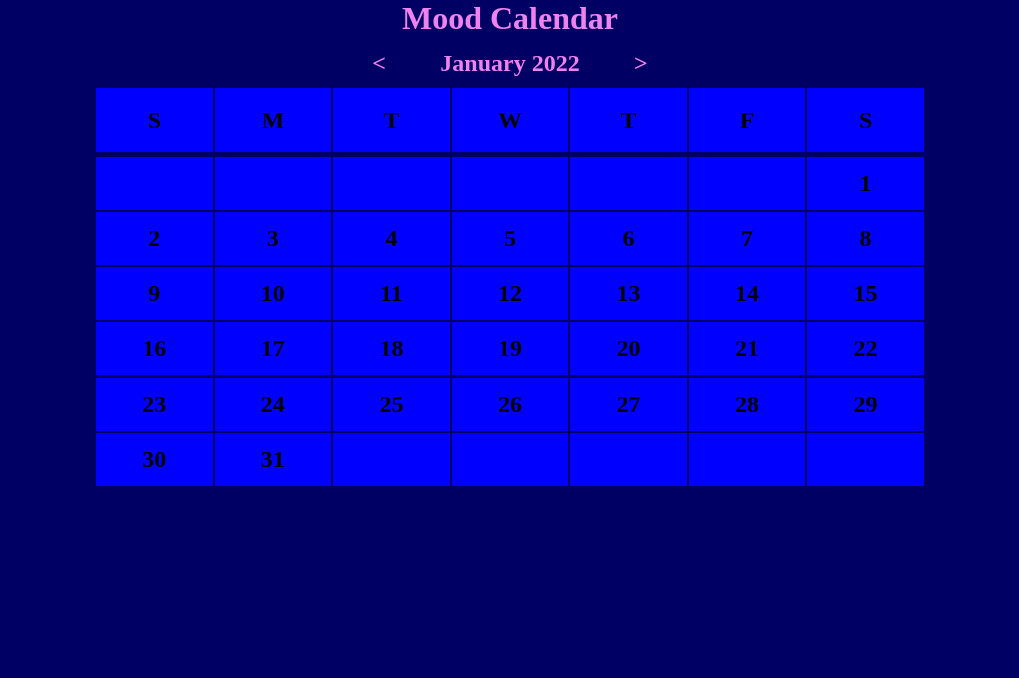
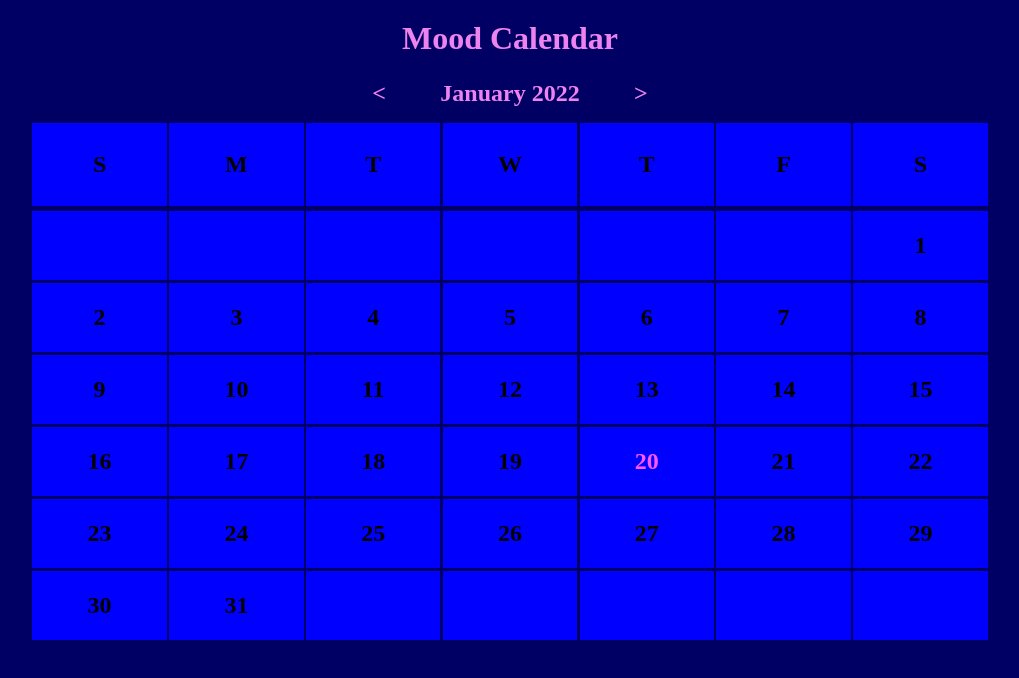
Before and after one commit to Matthew-Sudekum/Mood-Calendar, an Angular app: page /calendar in a window 1280 px wide. Shown: the top 678 px of the page, without its empty margins (130-1149 px from the left). Built offline with nearby package versions, Linux system fonts and the light colour scheme.

Commit message:
Added moods(except for functionality); Continued to add/edit styling

```diff
--- a/src/app/calendar/calendar.component.css
+++ b/src/app/calendar/calendar.component.css
@@ -1,47 +1,53 @@
-div {
-    width: 100%;
-    height: 100%;
-}
-h1 {
-    height: 50px;
-    color: violet;
-}
-div#top {
-    margin-bottom: 10px;
-    height: 28px;
-    width: 30%;
-}
-#top > h2 {
-    color: violet;
-}
-#chevron {
-    width: 25px;
-}
-#chevron:hover {
-    color: rgb(255, 205, 255);
-    cursor: pointer;
-}
 .flex-container {
     justify-content: center;
     display: flex;
     flex-wrap: wrap;
 }
+
 .flex-center {
     margin: auto;
     align-self: center;
     text-align: center;
 }
+
+h1 {
+    padding-top: 20px;
+    height: 50px;
+    color: violet;
+}
+
+div#top {
+    margin: 10px auto 15px;
+    height: 28px;
+    width: 30%;
+}
+
+#top > h2 {
+    color: violet;
+}
+
+#chevron {
+    width: 25px;
+}
+
+#chevron:hover {
+    color: rgb(255, 205, 255);
+    cursor: pointer;
+}
+
 .calendar {
-    width: 65%;
-    height: 50%;
+    width: 75%;
+    height: 65%;
 
 }
+
 .flex-flow {
     display: flex;
     flex-direction: row;
     flex-wrap: wrap;
     justify-content: space-evenly;
 }
+
 #dayTitles {
     height: 16%;
 }
@@ -81,3 +87,7 @@ div#top {
     background-color: rgb(0, 0, 190);
     cursor: pointer;
 }
+
+.today {
+    color: hsl(300, 100%, 67%)
+}
--- a/src/app/calendar/calendar.component.html
+++ b/src/app/calendar/calendar.component.html
@@ -15,9 +15,19 @@
         <div><h2>S</h2></div>
     </div>
     <div id="days" class="flex-flow">
-        <app-mood *ngIf="displayMoodSelect" [display]=displayMoodSelect (displayChanged)="displayChangedHandler($event)"></app-mood>
+        <app-mood
+            *ngIf="displayMoods"
+            [display]=displayMoods (displayChanged)="displayChangedHandler($event)"
+            [dayNumber]="currentDay"
+        >
+        </app-mood>
         <div *ngFor="let day of days; let i = index" [style.height]="shortMonth ? '19%' : '16%'">
-            <h2 [className]="days[i].innerText != '' ? 'select' : ''" (click)="displayMoods(i)">{{ days[i].innerText }}</h2>
+            <h2
+                [ngClass]="classSetting(i)"
+                (click)="displayDayMoods(i)"
+            >
+                {{ days[i].innerText }}
+            </h2>
         </div>
 
     </div>
--- a/src/app/calendar/calendar.component.ts
+++ b/src/app/calendar/calendar.component.ts
@@ -18,26 +18,17 @@ export class CalendarComponent implements OnInit {
   monthName = this.today.toLocaleString("default", { month:"long" });
   shortMonth: boolean = false;
 
-  @Input() displayMoodSelect: boolean = false;
-
-  displayMoods(int: number){
-    if(this.days[int].innerText != '') {
-      console.log(int + ", " + this.days[int].innerText);
-      this.displayMoodSelect = true;
-    }
-    else {
-      console.log(int);
-    }
-  }
-  displayChangedHandler(val: boolean){
-    this.displayMoodSelect = val;
-  }
+  @Input() displayMoods: boolean = false;
+  currentDay: Date;
 
   constructor() { }
 
   ngOnInit(): void {
     this.createDays();
   }
+
+
+  //Calendar Building
 
   createDays() {
     let el;
@@ -62,6 +53,8 @@ export class CalendarComponent implements OnInit {
         if(i >= this.firstDayOfMonth && i < this.lastDayOfMonth.getDate() + this.firstDayOfMonth){
           let text = i - this.firstDayOfMonth + 1;
           el.innerText = text.toString();
+          if(i == this.today.getDate() + this.firstDayOfMonth)
+            el.classList.add("today");
         }
         this.days.push(el);
       }
@@ -105,4 +98,34 @@ export class CalendarComponent implements OnInit {
     this.lastDayOfMonth = new Date(this.currentYear, this.currentMonth + 1, 0);
     this.monthName = new Date(this.currentYear, this.currentMonth, 1).toLocaleString("default", { month:"long" });
   }
+
+  classSetting(day: number) {
+    if(this.days[day].innerText != '') {
+      if(this.currentMonth == this.today.getMonth() && this.days[day].innerText == this.today.getDate())
+        return 'select today';
+      else
+        return 'select';
+    }
+    else {
+      return '';
+    }
+  }
+
+
+  //Component Sharing
+
+  displayDayMoods(int: number){
+    if(this.days[int].innerText != '') {
+      this.displayMoods = true;
+      this.currentDay = new Date(this.currentYear, this.currentMonth, this.days[int].innerText);
+      console.log(this.currentDay);
+    }
+    else {
+      console.log(int);
+    }
+  }
+
+  displayChangedHandler(val: boolean){
+    this.displayMoods = val;
+  }
 }
--- a/src/app/mood/mood.component.css
+++ b/src/app/mood/mood.component.css
@@ -1,25 +1,90 @@
 .dreadful {
-    background-color: red;
+    background-color: hsl(0, 100%, 32%);
 }
 
 .bad {
-    background-color: orange;
+    background-color: hsl(39, 100%, 40%);
 }
 
-.neutral {
-    background-color: darkgrey;
+.fine {
+    background-color: hsl(0, 0%, 50%);
 }
 
 .good {
-    background-color: yellow;
+    background-color: hsl(60, 100%, 33%);
 }
 
 .great {
-    background-color: green;
+    background-color: hsl(120, 100%, 17%);
 }
 
-div {
+#display {
     position: absolute;
-    width: 64.7%;
-    height: 41%;
+    display: flex;
+    flex-direction: column;
+    width: 74.6%;
+    height: calc(54% - 5px);
+    background-color: blue;
 }
+
+#close {
+    position: absolute;
+    display: table-cell;
+    right: 0;
+    top: 0;
+    margin-top: 0;
+    width: 40px;
+    height: 40px;
+    font-size: 35px;
+    line-height: 40px;
+}
+#close:hover {
+    cursor: pointer;
+    color: rgb(15, 15, 15);
+}
+
+h2 {
+    display: block;
+    margin: 10px 0 30px;
+    text-align: center;
+}
+
+p {
+    font-size: 21px;
+}
+
+#moodSelection {
+    position: relative;
+    display: flex;
+    flex-direction: row;
+    width: 100%;
+    height: calc(80% - 93px);
+    justify-content: space-evenly;
+    align-items: center;
+}
+
+#mood {
+    display: flex;
+    position: relative;
+    margin: 5px;
+    width: 130px;
+    height: 130px;
+    flex-direction: column;
+    justify-content: center;
+    align-content: center;
+}
+#mood:hover {
+    margin: 0;
+    cursor: pointer;
+    width: 140px;
+    height: 140px;
+    font-weight: bold;
+    font-size: 18px;
+}
+
+@media only screen and (max-width: 1089px) {
+    #mood {
+        width: 100px;
+        height: 100px;
+    }
+}
--- a/src/app/mood/mood.component.html
+++ b/src/app/mood/mood.component.html
@@ -1,3 +1,15 @@
-<div class="neutral">
-<button (click)="closeDisplay()">close</button>
+<div id="display">
+    <h2 id="close" (click)="closeDisplay()">X</h2>
+    <h2>{{ showDayTitle() }}</h2>
+    <p>How did you feel today?</p>
+    <div id="moodSelection">
+        <div
+            id="mood"
+            *ngFor="let mood of moods"
+            [ngClass]="moodSetting(moods.indexOf(mood))"
+        >
+            {{ capitalizeFirstLetter(moods[moods.indexOf(mood)]) }}
+        </div>
+    </div>
+
 </div>
--- a/src/app/mood/mood.component.ts
+++ b/src/app/mood/mood.component.ts
@@ -10,8 +10,10 @@ export class MoodComponent implements OnInit {
 
   @Input() display: boolean;
   @Output() displayChanged = new EventEmitter<boolean>();
+  @Input() dayNumber: Date;
 
   moodColors = ['red', 'orange', 'grey', 'yellow', 'green'];
+  moods = ['dreadful', 'bad', 'fine', 'good', 'great'];
 
   constructor() { }
 
@@ -22,4 +24,16 @@ export class MoodComponent implements OnInit {
     this.displayChanged.emit(false);
   }
 
+  showDayTitle(){
+    return this.dayNumber.toLocaleString("default", { weekday: 'long', month: 'short', day: 'numeric' });
+  }
+
+  moodSetting(mood: number){
+    return this.moods[mood];
+  }
+
+  capitalizeFirstLetter(string: string) {
+    return string.charAt(0).toUpperCase() + string.slice(1);
+  }
+
 }
```
